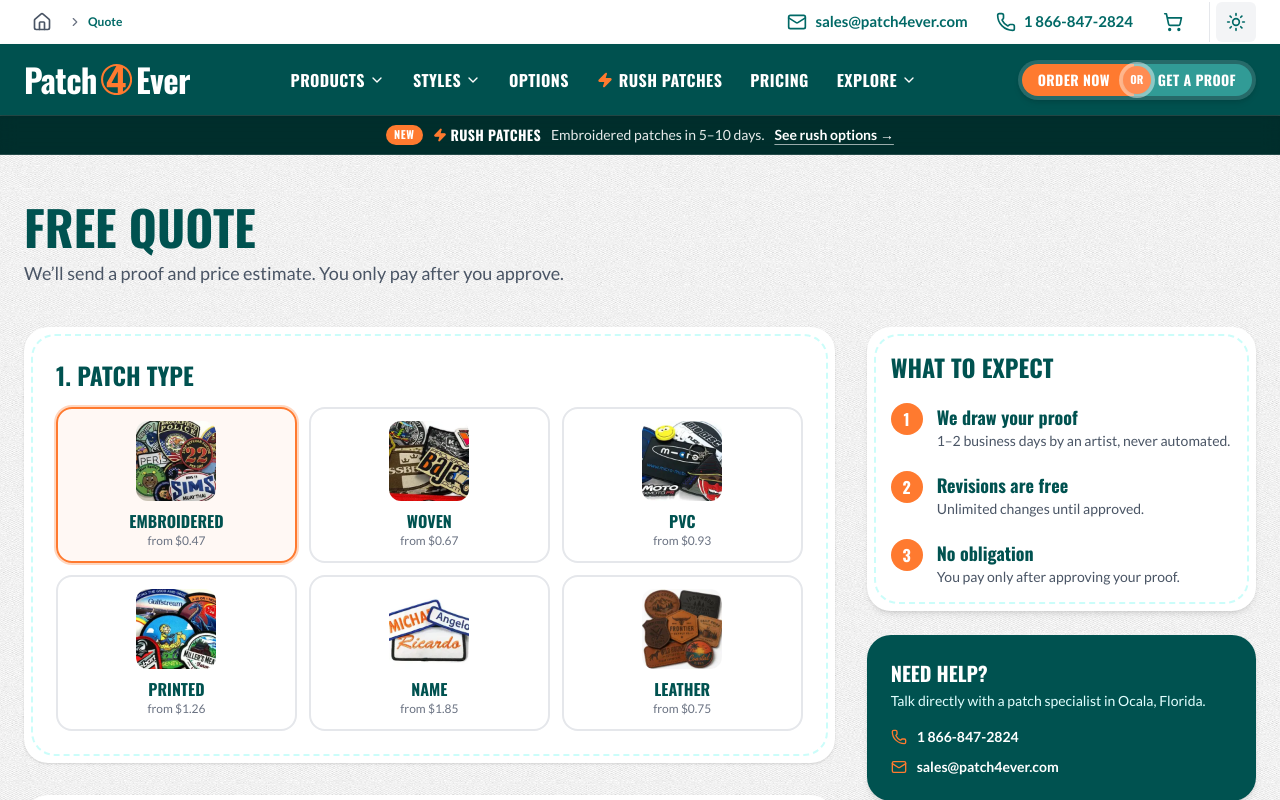
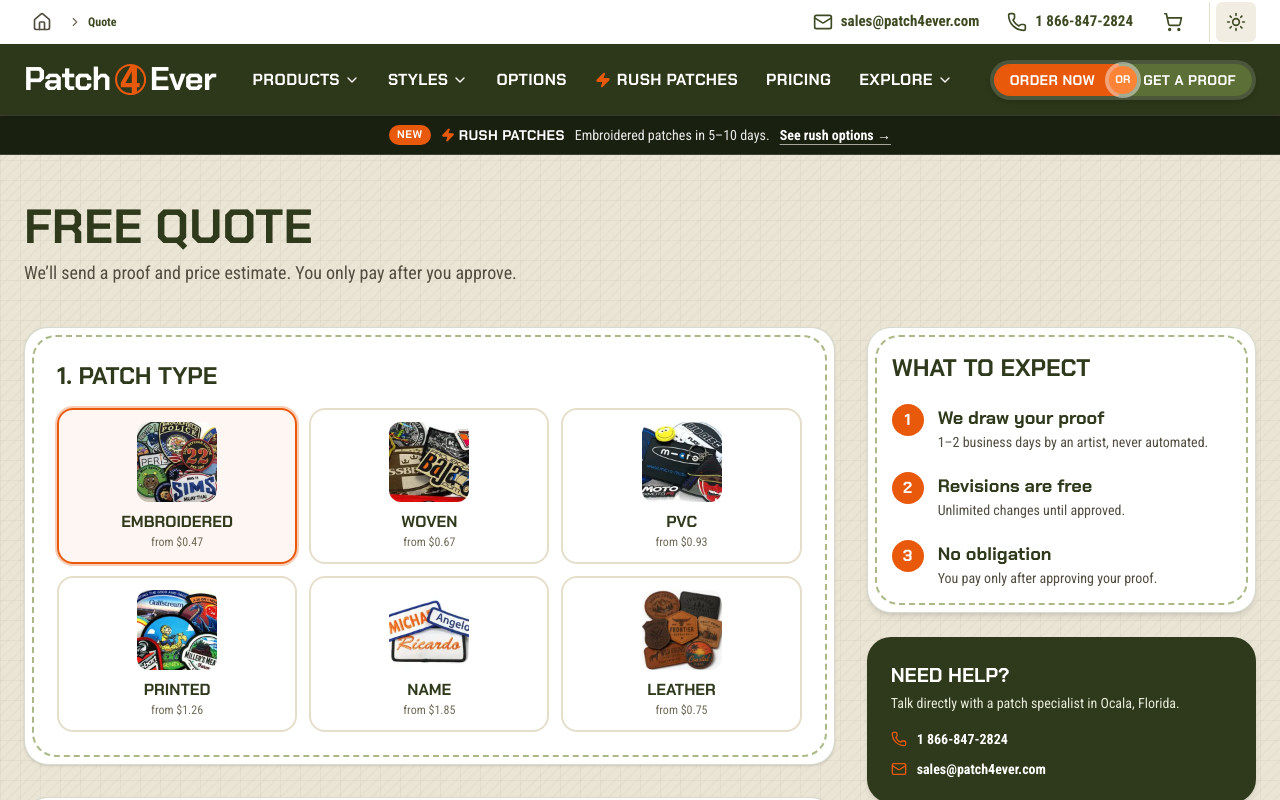
Before and after one commit to saganidigital/patch4ever, a React (Vite) app: page /quote in a window 1280 px wide. Shown: the top 800 px of the page. Built offline with nearby package versions, Linux system fonts and the light colour scheme.

Commit message:
Apply Tactical Field Kit theme (olive drab, coyote tan, blaze orange, tactical fonts & textures)

```diff
--- a/index.html
+++ b/index.html
@@ -4,7 +4,7 @@
     <meta charset="UTF-8" />
     <meta name="viewport" content="width=device-width, initial-scale=1.0, viewport-fit=cover" />
     <meta name="color-scheme" content="light dark" />
-    <meta name="theme-color" content="#1E4343" />
+    <meta name="theme-color" content="#2f391b" />
     <title>Patch4Ever | Custom Patches | Free Shipping &amp; Setup | 20+ Years</title>
     <meta
       name="description"
@@ -14,7 +14,7 @@
     <link rel="preconnect" href="https://fonts.googleapis.com" />
     <link rel="preconnect" href="https://fonts.gstatic.com" crossorigin />
     <link
-      href="https://fonts.googleapis.com/css2?family=Kaushan+Script&family=Lato:wght@400;700;900&family=Oswald:wght@400;500;600;700&display=swap"
+      href="https://fonts.googleapis.com/css2?family=Black+Ops+One&family=Chakra+Petch:wght@500;600;700&family=Kaushan+Script&family=Roboto+Condensed:wght@400;700&display=swap"
       rel="stylesheet"
     />
     <script src="/theme-init.js"></script>
--- a/src/index.css
+++ b/src/index.css
@@ -3,40 +3,43 @@
 @custom-variant dark (&:where(.dark, .dark *));
 
 @theme {
-  --font-sans: "Lato", ui-sans-serif, system-ui, sans-serif, "Apple Color Emoji", "Segoe UI Emoji", "Segoe UI Symbol", "Noto Color Emoji";
-  --font-heading: "Oswald", ui-sans-serif, system-ui, sans-serif, "Apple Color Emoji", "Segoe UI Emoji", "Segoe UI Symbol", "Noto Color Emoji";
+  --font-sans: "Roboto Condensed", ui-sans-serif, system-ui, sans-serif, "Apple Color Emoji", "Segoe UI Emoji", "Segoe UI Symbol", "Noto Color Emoji";
+  --font-heading: "Chakra Petch", "Black Ops One", ui-sans-serif, system-ui, sans-serif, "Apple Color Emoji", "Segoe UI Emoji", "Segoe UI Symbol", "Noto Color Emoji";
   --font-script: "Kaushan Script", cursive;
 
-  --color-primary-50: #eaffff;
-  --color-primary-100: #e1ffff;
-  --color-primary-200: #cbfdfa;
-  --color-primary-300: #a5ece8;
-  --color-primary-400: #68c9c5;
-  --color-primary-500: #319b96;
-  --color-primary: #319b96;
-  --color-primary-600: #1c837f;
-  --color-primary-700: #006966;
-  --color-primary-800: #005250;
-  --color-primary-900: #003a38;
-  --color-primary-950: #002624;
+  /* Tactical Field Kit: Olive Drab Primary */
+  --color-primary-50: #f4f6ef;
+  --color-primary-100: #e6ead9;
+  --color-primary-200: #cdd6b4;
+  --color-primary-300: #aab985;
+  --color-primary-400: #849958;
+  --color-primary-500: #5c6f36;
+  --color-primary: #5c6f36;
+  --color-primary-600: #4b5b2a;
+  --color-primary-700: #3d4a22;
+  --color-primary-800: #2f391b;
+  --color-primary-900: #232b15;
+  --color-primary-950: #14190c;
 
-  --color-accent-300: #ff9e70;
-  --color-accent-400: #ff8c52;
-  --color-accent-500: #ff7a2f;
-  --color-accent: #ff7a2f;
-  --color-accent-600: #eb630d;
-  --color-accent-700: #ce5100;
+  /* Tactical Field Kit: Blaze Orange Accent */
+  --color-accent-300: #ffa86b;
+  --color-accent-400: #ff8438;
+  --color-accent-500: #e8590c;
+  --color-accent: #e8590c;
+  --color-accent-600: #d14800;
+  --color-accent-700: #a83700;
 
-  --color-neutral-50: #f9fafb;
-  --color-neutral-100: #f3f4f6;
-  --color-neutral-200: #e5e7eb;
-  --color-neutral-300: #d1d5dc;
-  --color-neutral-400: #99a1af;
-  --color-neutral-500: #6a7282;
-  --color-neutral-600: #4a5565;
-  --color-neutral-700: #364153;
-  --color-neutral-800: #1e2939;
-  --color-neutral-900: #101828;
+  /* Tactical Field Kit: Coyote Tan & Charcoal Neutrals */
+  --color-neutral-50: #faf8f4;
+  --color-neutral-100: #f2ede2;
+  --color-neutral-200: #e5decb;
+  --color-neutral-300: #cec4ab;
+  --color-neutral-400: #9e957e;
+  --color-neutral-500: #726b59;
+  --color-neutral-600: #524d40;
+  --color-neutral-700: #38352d;
+  --color-neutral-800: #24231e;
+  --color-neutral-900: #161613;
 }
 
 :root {
@@ -50,35 +53,31 @@
   }
 
   .dark body {
-    color: #f3f4f6;
+    color: #f2ede2;
   }
 }
 
-/* Twill weave textures matching patch4ever.com with pure CSS diagonal weave fallback */
+/* Tactical Ripstop & Coyote Field Canvas Textures */
 .bg-twill-light {
-  background-color: #eceeef;
+  background-color: #ebe5d5;
   background-image:
-    url('/assets/background-p4l-light.webp'),
+    linear-gradient(rgba(75, 91, 42, 0.05) 1px, transparent 1px),
+    linear-gradient(90deg, rgba(75, 91, 42, 0.05) 1px, transparent 1px),
     repeating-linear-gradient(-45deg,
-      rgba(0, 0, 0, 0.018) 0 2px,
-      transparent 2px 6px),
-    repeating-linear-gradient(45deg,
-      rgba(255, 255, 255, 0.45) 0 2px,
-      transparent 2px 6px);
-  background-size: 320px auto, auto, auto;
+      rgba(36, 35, 30, 0.022) 0 2px,
+      transparent 2px 8px);
+  background-size: 20px 20px, 20px 20px, auto;
 }
 
 .dark .bg-twill-light {
-  background-color: #101828;
+  background-color: #161613;
   background-image:
-    url('/assets/background-p4l-dark.webp'),
+    linear-gradient(rgba(170, 185, 133, 0.045) 1px, transparent 1px),
+    linear-gradient(90deg, rgba(170, 185, 133, 0.045) 1px, transparent 1px),
     repeating-linear-gradient(-45deg,
-      rgba(255, 255, 255, 0.025) 0 2px,
-      transparent 2px 6px),
-    repeating-linear-gradient(45deg,
-      rgba(0, 0, 0, 0.25) 0 2px,
-      transparent 2px 6px);
-  background-size: 320px auto, auto, auto;
+      rgba(0, 0, 0, 0.28) 0 2px,
+      transparent 2px 8px);
+  background-size: 20px 20px, 20px 20px, auto;
 }
 
 /* Cutout masks for patch clusters */
@@ -91,9 +90,14 @@
   mask-position: center;
 }
 
-/* Signature Stitched Card */
+/* Tactical Spec-Sheet Stitched Card */
 .stitched-card {
   position: relative;
+  border: 1px solid rgba(75, 91, 42, 0.22);
+}
+
+.dark .stitched-card {
+  border-color: rgba(170, 185, 133, 0.16);
 }
 
 .stitched-card::before {
@@ -101,12 +105,12 @@
   position: absolute;
   inset: 7px;
   border-radius: inherit;
-  border: 2px dashed var(--color-primary-200);
+  border: 2px dashed var(--color-primary-300);
   pointer-events: none;
 }
 
 .dark .stitched-card::before {
-  border-color: var(--color-primary-800);
+  border-color: var(--color-primary-700);
 }
 
 /* Hero Patch Type Cards */
@@ -283,13 +287,13 @@
   }
 }
 
-/* 100% Quality Guarantee Diagonal Geometric Teal Banner */
+/* 100% Quality Guarantee Tactical Diagonal Olive Banner */
 .guarantee-banner-bg {
-  background-color: var(--color-primary-600);
+  background-color: var(--color-primary-700);
   background-image:
     linear-gradient(125deg, rgba(255, 255, 255, 0.06) 0%, rgba(255, 255, 255, 0.06) 34%, transparent 34.2%),
-    linear-gradient(150deg, rgba(0, 38, 36, 0.14) 0%, rgba(0, 38, 36, 0.14) 48%, transparent 48.2%),
-    radial-gradient(80% 100% at 85% 20%, rgba(49, 155, 150, 0.45), transparent 70%);
+    linear-gradient(150deg, rgba(20, 25, 12, 0.28) 0%, rgba(20, 25, 12, 0.28) 48%, transparent 48.2%),
+    radial-gradient(80% 100% at 85% 20%, rgba(132, 153, 88, 0.35), transparent 70%);
 }
 
 .guarantee-badge {
@@ -459,7 +463,7 @@
 
 .price-calc-stage {
   --mat: var(--color-primary-50);
-  --mat-line: rgba(15, 118, 110, 0.12);
+  --mat-line: rgba(75, 91, 42, 0.14);
   background:
     linear-gradient(var(--mat-line) 1px, transparent 1px) 0 0 / 1.25rem 1.25rem,
     linear-gradient(90deg, var(--mat-line) 1px, transparent 1px) 0 0 / 1.25rem 1.25rem,
```
